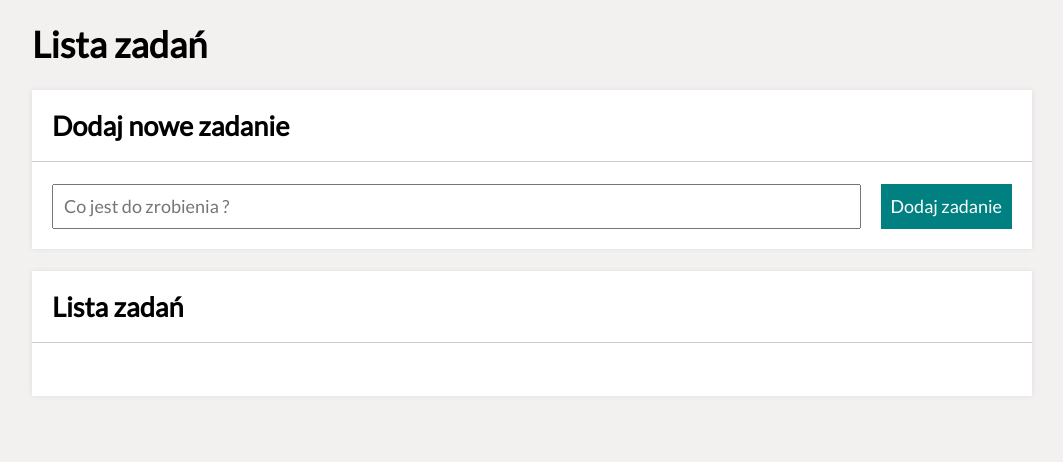
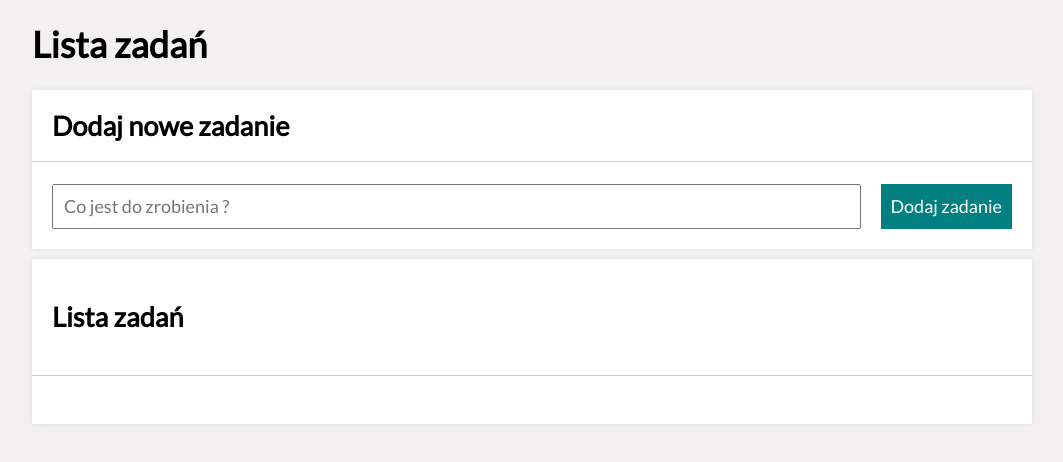
Before and after one commit to KOLANOADRIAN/My-request-lis-to-do, a plain HTML site: page index.html in a window 1280 px wide. Shown: the whole page, without its empty margins (108-1171 px from the left). Drawn offline with nearby package versions, Linux system fonts and the light colour scheme.

Commit message:
changes in Js

```diff
--- a/index.html
+++ b/index.html
@@ -27,17 +27,22 @@
         <h1>Lista zadań</h1>
         <section class="section__top">
             <h2 class="container__caption">Dodaj nowe zadanie</h2>
-            <form  class="container__form js-form">
+            <form class="container__form js-form">
                 <input class="container__input js-newTask" type="text" placeholder="Co jest do zrobienia ?">
                 <button class="container__button js-header__formButton">Dodaj zadanie</button>
             </form>
         </section>
         <section class="section__bottom">
-            <h2 class="container__caption">Lista zadań</h2>
+            <div class="bottom__header">
+                <h2 class="container__caption--bottom">Lista zadań</h2>
+                <!-- <button class="">Schowaj wykonane zadania</button>
+                <button class="">Ukończ wszystkie zadania</button> -->
+            </div>
             <ul class="container__list js-tasks">
             </ul>
         </section>
     </div>
 
 </body>
+
 </html>
--- a/style.css/container__sectionBottom.css
+++ b/style.css/container__sectionBottom.css
@@ -12,7 +12,14 @@
     margin-right: 20px;
     list-style: none;
 }
-
+.bottom__header {
+    padding-left: 20px;
+    padding-top: 20px;
+    padding-bottom: 20px;
+    border-bottom: solid 1px #ccc;
+    display: grid;
+    grid-template-columns: 2fr 1fr 1fr;
+}
 .container__listIteam {
     display: grid;
     grid-template-columns: auto 1fr auto;
```
